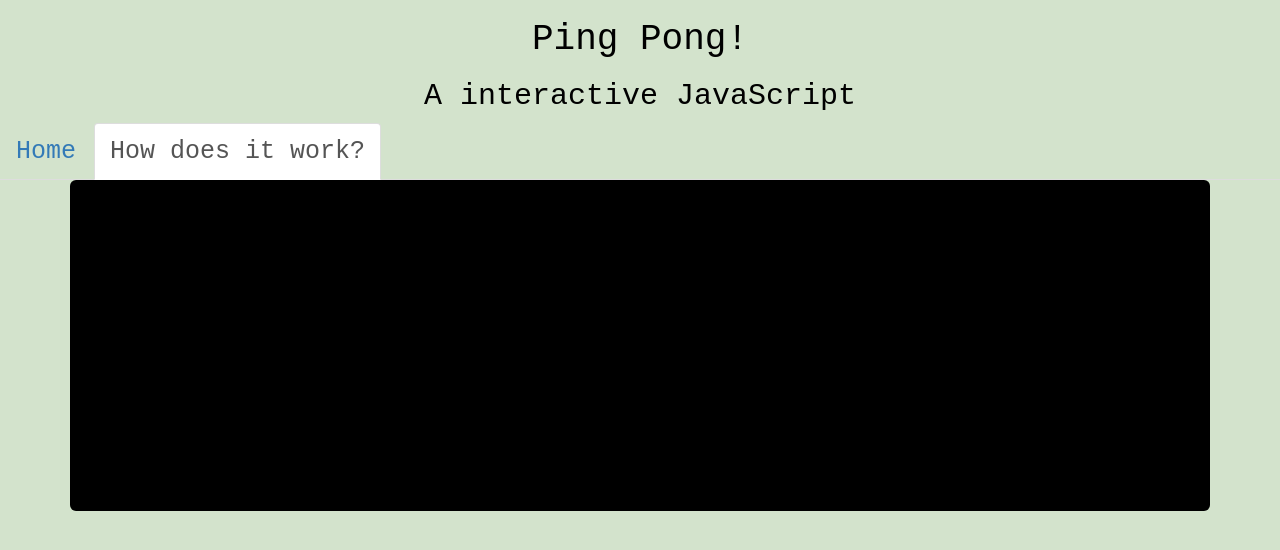
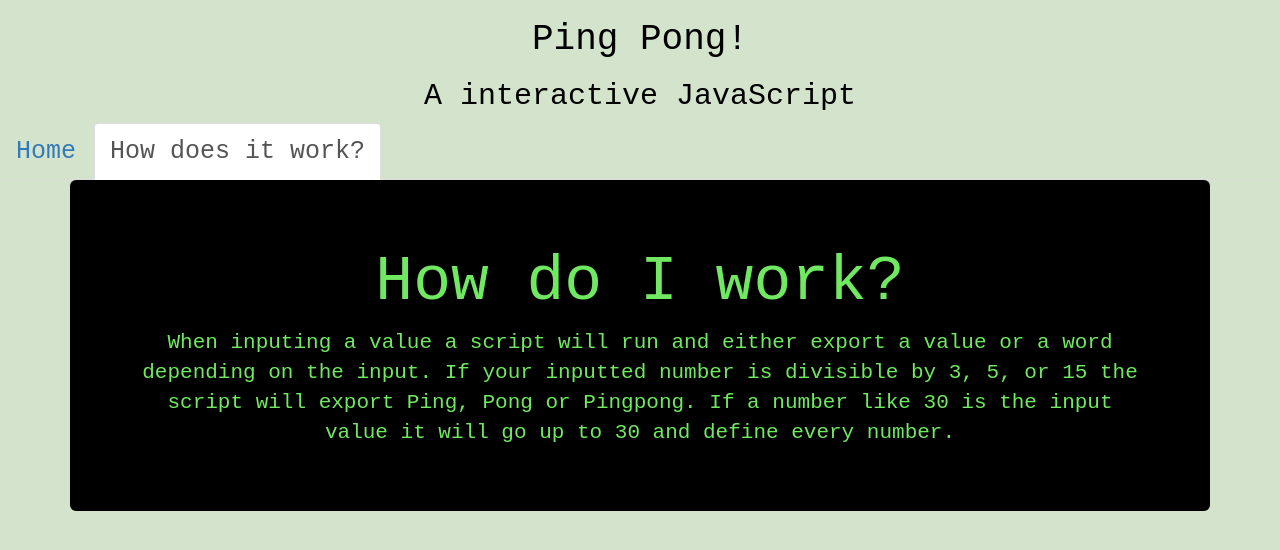
Before and after one commit to campoore2/Ping-Pong, a plain HTML site: page faq.html in a window 1280 px wide. Drawn offline with Linux system fonts and the light colour scheme.

Commit message:
Fixed issue where jumbotron text didn't show.

```diff
--- a/css/styles.css
+++ b/css/styles.css
@@ -7,6 +7,7 @@ body {
 }
 .jumbotron {
   background-color: black;
+  color: #71E861;
 }
 ul#results {
   color: #458514;
```
